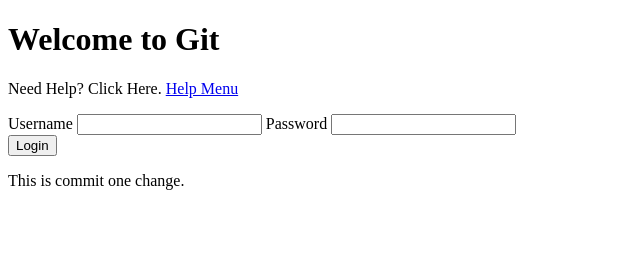
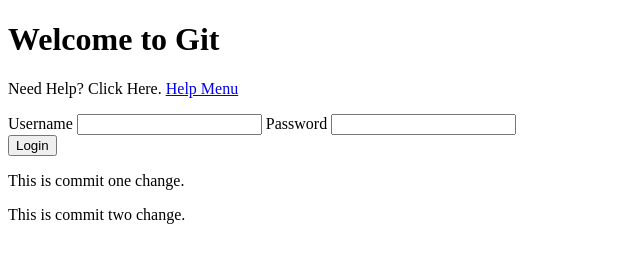
Before and after one commit to mishelsingh87/MileageCalculatorApp, a website: page index.html in a window 1280 px wide. Shown: the whole page, without its empty margins (0-640 px from the left). Drawn offline with Linux system fonts and the light colour scheme.

Commit message:
[CC-1109] | Add Trip | adding second commit ms

```diff
--- a/index.html
+++ b/index.html
@@ -1,21 +1,23 @@
 <!DOCTYPE html>
 <html lang="en">
+
 <head>
     <meta charset="UTF-8">
     <meta name="viewport" content="width=device-width, initial-scale=1.0">
     <meta http-equiv="X-UA-Compatible" content="ie=edge">
     <title>Document</title>
 </head>
+
 <body>
 
     <h1>Welcome to Git</h1>
 
     <p> Need Help? Click Here.
-    <a href="./help.html">Help Menu</a>
+        <a href="./help.html">Help Menu</a>
     </p>
     <div>
         <label>Username</label>
-        <input type="text" >
+        <input type="text">
         <label>Password</label>
         <input type="password">
         <br>
@@ -26,6 +28,11 @@
         <p>This is commit one change. </p>
     </div>
 
+    <div>
+        <p>This is commit two change. </p>
+    </div>
+
 
 </body>
+
 </html>
```
